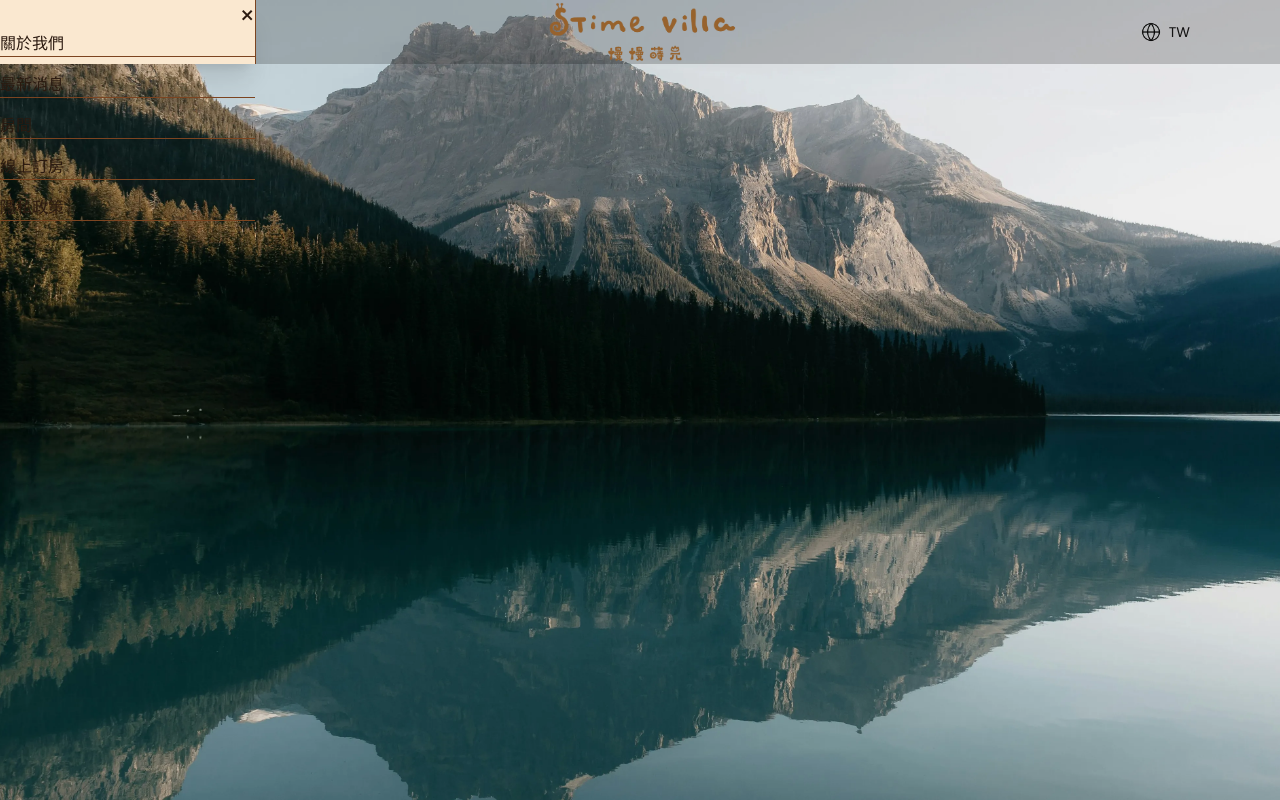
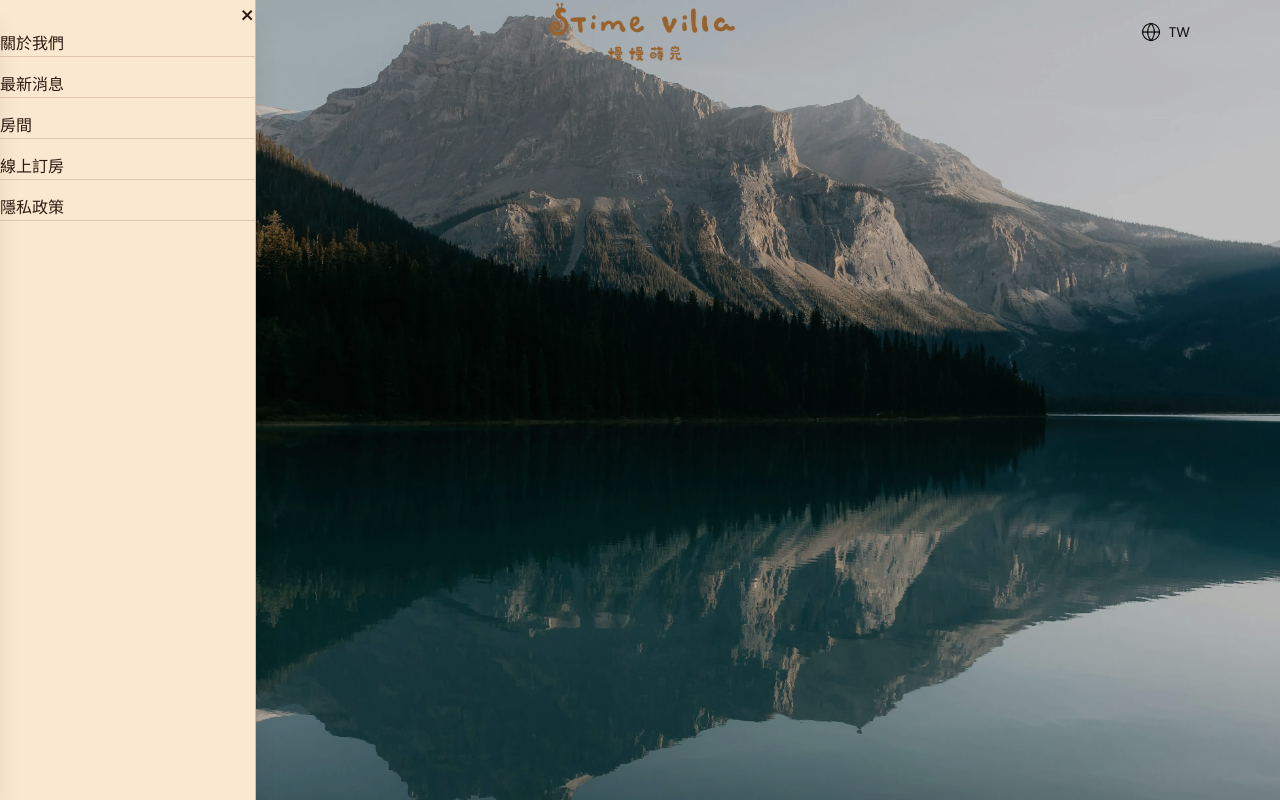
Before and after one commit to ianshih69/mumbao-test, a Next.js app: page / in a window 1280 px wide. Both pictures are taken after a click on the button 138 px from the left and 32 px from the top of the page. Shown: the top 800 px of the page. Built offline with nearby package versions, Linux system fonts and the light colour scheme.

Commit message:
menu debug1

```diff
--- a/app/globals.css
+++ b/app/globals.css
@@ -1,8 +1,18 @@
 @import "tailwindcss";
 
+/* ===== 主題色系 (美拉德系) ===== */
 :root {
   --background: #ffffff;
   --foreground: #171717;
+  --bg-main: #B97233;       /* 主背景：焦糖橘 */
+  --bg-card: #EED3B2;       /* 卡片底：奶焦色 */
+  --bg-header: #FAE8D0;     /* Header 背景：奶油米白 */
+  --text-main: #2B1A10;     /* 主文字：深咖啡 */
+  --title-main: #5E2C0E;    /* 標題與Header文字：焦糖棕 */
+  --border-main: #7C4420;   /* 邊框：焦糖棕 */
+  --accent-main: #F0A245;   /* 強調橘／按鈕底色 */
+  --tag-bg: #F8E2C1;        /* 標籤底：奶霜蜂蜜 */
+  --tag-text: #5A3412;      /* 標籤文字：咖啡棕 */
 }
 
 @theme inline {
@@ -70,3 +80,17 @@ body {
     min-height: 100vh;
   }
 }
+
+/* 確保 MobileMenu 選單背景不透明 */
+#mobile-menu-drawer,
+.mobile-menu-drawer {
+  background-color: #FAE8D0 !important;
+  background: #FAE8D0 !important;
+  opacity: 1 !important;
+}
+
+/* 確保選單內部元素也有正確的背景 */
+#mobile-menu-drawer > *,
+.mobile-menu-drawer > * {
+  background-color: transparent !important;
+}
--- a/components/header/MobileMenu.tsx
+++ b/components/header/MobileMenu.tsx
@@ -1,12 +1,18 @@
 "use client";
 
-import { useState } from "react";
-import Link from "next/link";
+import { useState, useEffect } from "react";
+import { createPortal } from "react-dom";
 import { getAllMenuItems, headerImages } from "@/lib/header";
 
 export default function MobileMenu() {
   const [isOpen, setIsOpen] = useState(false);
+  const [mounted, setMounted] = useState(false);
   const menuItems = getAllMenuItems();
+
+  // 確保只在客戶端渲染 Portal
+  useEffect(() => {
+    setMounted(true);
+  }, []);
 
   const toggleMenu = () => {
     setIsOpen(!isOpen);
@@ -16,13 +22,80 @@ export default function MobileMenu() {
     setIsOpen(false);
   };
 
+  // Drawer 和遮罩層的內容
+  const drawerContent = (
+    <>
+      {/* Offcanvas 側邊選單 */}
+      <div
+        id="mobile-menu-drawer"
+        className={`mobile-menu-drawer fixed inset-y-0 left-0 w-64 border-r border-[#7C4420]/30 shadow-xl transform transition-transform duration-300 ease-in-out z-[60] ${
+          isOpen ? "translate-x-0" : "-translate-x-full"
+        }`}
+        style={{
+          backgroundColor: "#FAE8D0",
+          background: "#FAE8D0",
+          opacity: "1",
+        } as React.CSSProperties}
+      >
+        <div className="p-4">
+          {/* 關閉按鈕 */}
+          <div className="flex justify-end mb-6">
+            <button
+              onClick={closeMenu}
+              className="text-[var(--text-main)] hover:opacity-70 text-2xl"
+              aria-label="關閉選單"
+            >
+              ×
+            </button>
+          </div>
+
+          {/* 選單項目 */}
+          <nav className="flex flex-col gap-4">
+            {menuItems.map((item) => (
+              <a
+                key={item.href}
+                href={item.href}
+                onClick={closeMenu}
+                className="text-[var(--text-main)] hover:text-[var(--accent-main)] transition-colors py-2 border-b border-[var(--border-main)]/20"
+              >
+                {item.label}
+              </a>
+            ))}
+          </nav>
+        </div>
+      </div>
+
+      {/* 遮罩層 */}
+      {isOpen && (
+        <div
+          className="fixed inset-0 bg-black/20 z-[55]"
+          onClick={closeMenu}
+          aria-hidden="true"
+        />
+      )}
+
+      <style jsx global>{`
+        #mobile-menu-drawer {
+          background-color: #FAE8D0 !important;
+          background: #FAE8D0 !important;
+          opacity: 1 !important;
+        }
+
+        .mobile-menu-drawer {
+          background-color: #FAE8D0 !important;
+          background: #FAE8D0 !important;
+          opacity: 1 !important;
+        }
+      `}</style>
+    </>
+  );
+
   return (
     <>
-      {/* 選單按鈕 */}
+      {/* 選單按鈕 - 保留在 Header 內 */}
       <button
         onClick={toggleMenu}
-        className="flex items-center gap-2 text-[#2B1A10] hover:opacity-70 transition-opacity"
-        style={{ color: "var(--text-main, #2B1A10)" }}
+        className="flex items-center gap-2 text-[var(--text-main)] hover:opacity-70"
         aria-label="開啟選單"
       >
         {/* 漢堡選單圖標：三條水平線 */}
@@ -43,63 +116,8 @@ export default function MobileMenu() {
         />
       </button>
 
-      {/* Offcanvas 側邊選單 */}
-      <div
-        className={`fixed inset-y-0 left-0 w-64 bg-[#FAE8D0] border-r border-[#7C4420]/30 shadow-xl transform transition-transform duration-300 ease-in-out z-[60] ${
-          isOpen ? "translate-x-0" : "-translate-x-full"
-        }`}
-        style={{
-          backgroundColor: "var(--bg-header, #FAE8D0)",
-          borderRightColor: "var(--border-main, #7C4420)",
-        }}
-      >
-        <div className="p-4">
-          {/* 關閉按鈕 */}
-          <div className="flex justify-end mb-6">
-            <button
-              onClick={closeMenu}
-              className="text-[#2B1A10] hover:opacity-70 text-2xl transition-opacity"
-              style={{ color: "var(--text-main, #2B1A10)" }}
-              aria-label="關閉選單"
-            >
-              ×
-            </button>
-          </div>
-
-          {/* 選單項目 */}
-          <nav className="flex flex-col gap-4">
-            {menuItems.map((item) => (
-              <Link
-                key={item.href}
-                href={item.href}
-                onClick={closeMenu}
-                className="text-[#2B1A10] hover:text-[#F0A245] transition-colors py-2 border-b border-[#7C4420]/20"
-                style={{
-                  color: "var(--text-main, #2B1A10)",
-                  borderBottomColor: "var(--border-main, #7C4420)",
-                }}
-                onMouseEnter={(e) => {
-                  e.currentTarget.style.color = "var(--accent-main, #F0A245)";
-                }}
-                onMouseLeave={(e) => {
-                  e.currentTarget.style.color = "var(--text-main, #2B1A10)";
-                }}
-              >
-                {item.label}
-              </Link>
-            ))}
-          </nav>
-        </div>
-      </div>
-
-      {/* 遮罩層 */}
-      {isOpen && (
-        <div
-          className="fixed inset-0 bg-black/20 z-[55]"
-          onClick={closeMenu}
-          aria-hidden="true"
-        />
-      )}
+      {/* 使用 Portal 將 Drawer 渲染到 body */}
+      {mounted && typeof window !== "undefined" && createPortal(drawerContent, document.body)}
     </>
   );
 }
```
